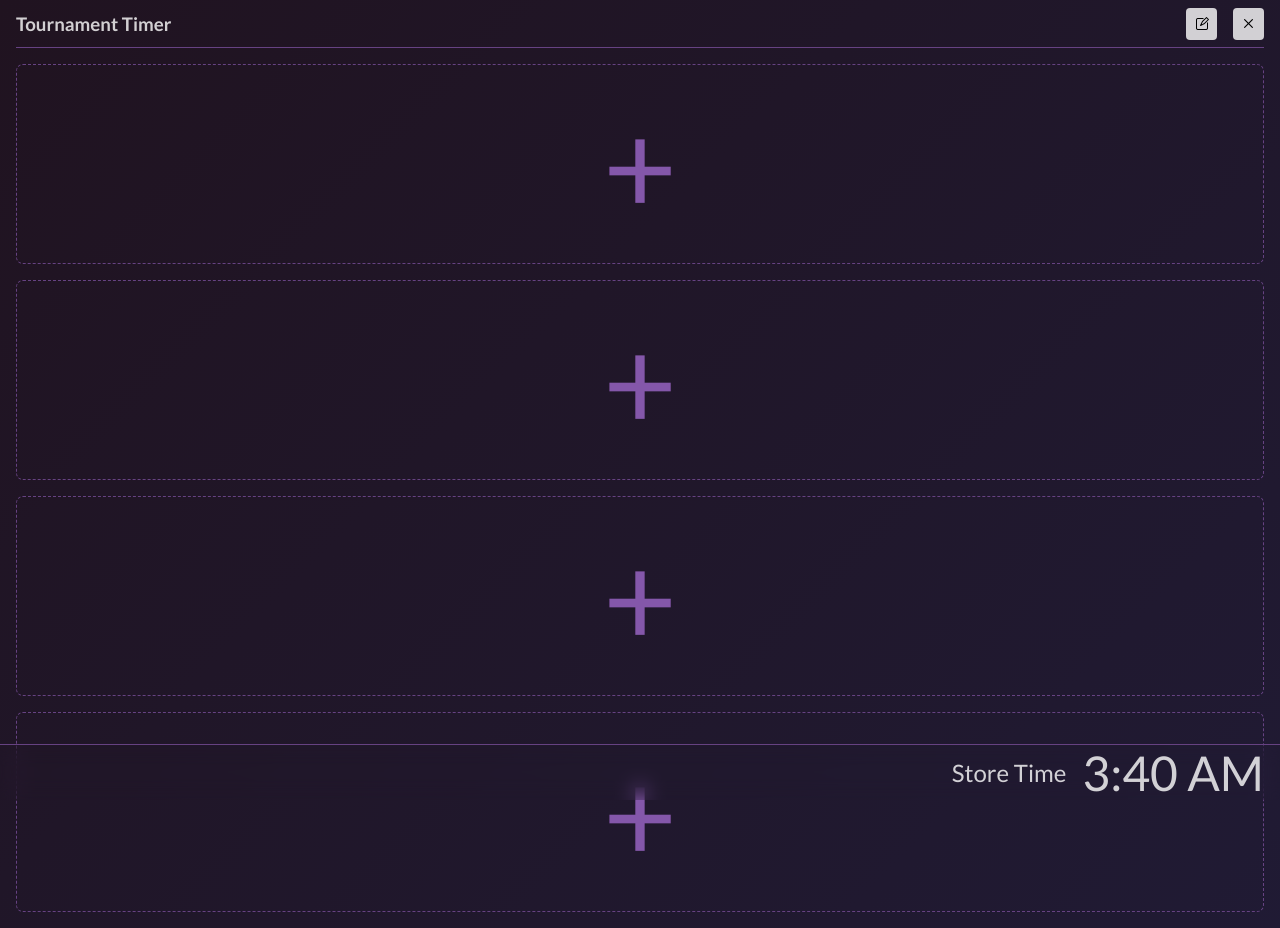
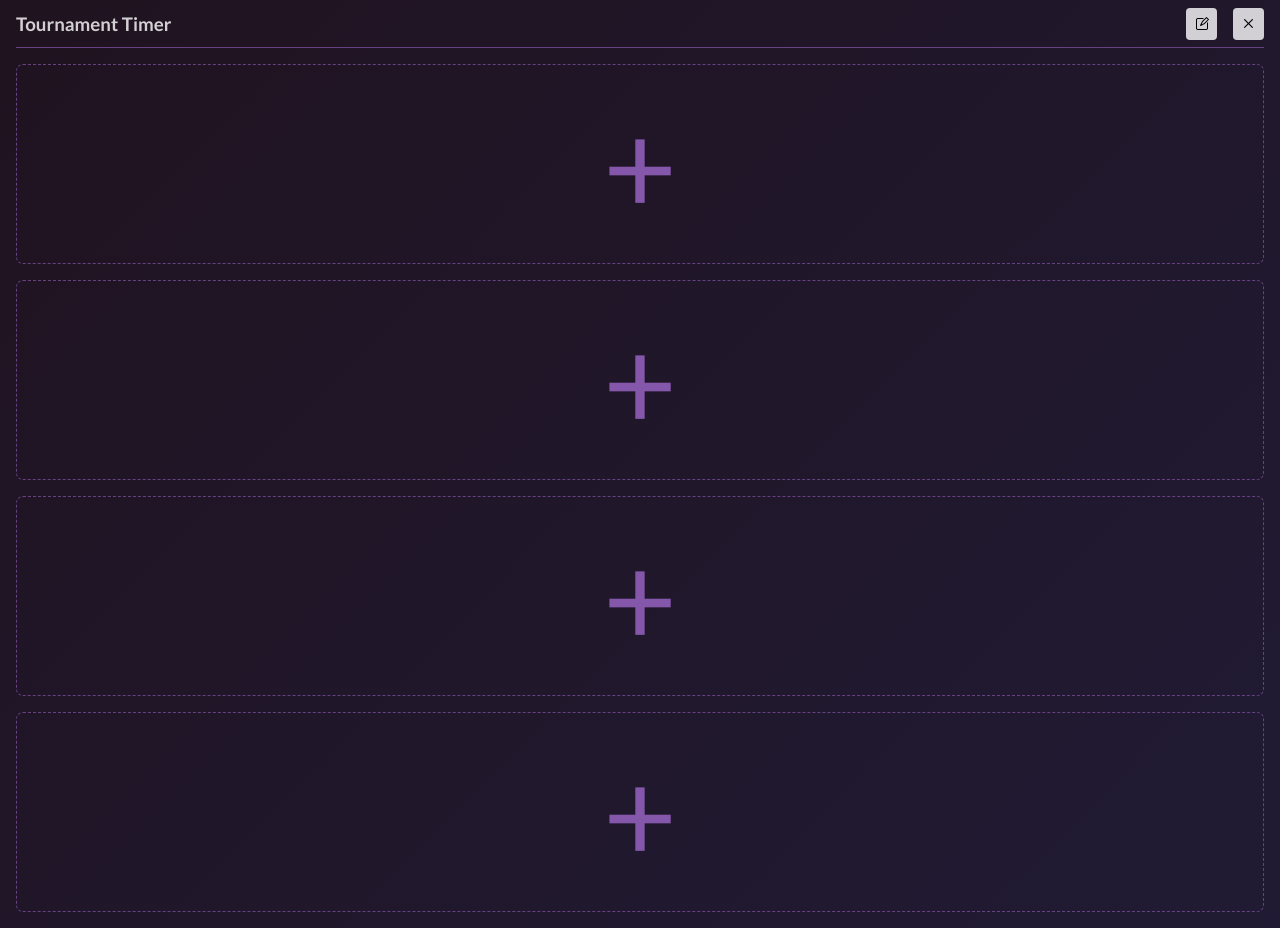
Before and after one commit to Sylencia/tournament-timer, a React (Vite) app: page / in a window 1280 px wide. Built offline with nearby package versions, Linux system fonts and the light colour scheme.

Commit message:
update footer

```diff
--- a/src/App.tsx
+++ b/src/App.tsx
@@ -8,7 +8,7 @@ import { useUpdateTick } from "./hooks/useUpdateTick";
 import { Footer } from "./components/Footer";
 
 function App() {
-  const { colorScheme, showHeader } = useContext(PrefsContext);
+  const { colorScheme, showHeader, mode } = useContext(PrefsContext);
   useUpdateTick(1000);
 
   return (
@@ -24,7 +24,7 @@ function App() {
       <Event id={2} />
       <Event id={3} />
       <Event id={4} />
-      <Footer />
+      {mode === "view" && <Footer />}
     </div>
   );
 }
--- a/src/components/Footer/Footer.tsx
+++ b/src/components/Footer/Footer.tsx
@@ -7,12 +7,12 @@ const getCurrentTimeString = (): string => {
   let hours = now.getHours();
   const minutes = now.getMinutes().toString().padStart(2, "0");
 
-  const ampm = hours >= 12 ? "PM" : "AM";
+  const ampm = hours >= 12 ? "pm" : "am";
 
   hours = hours % 12;
   hours = hours ? hours : 12;
 
-  const timeString = `${hours}:${minutes} ${ampm}`;
+  const timeString = `${hours.toString().padStart(2, "0")}:${minutes}${ampm}`;
   return timeString;
 };
 
```
